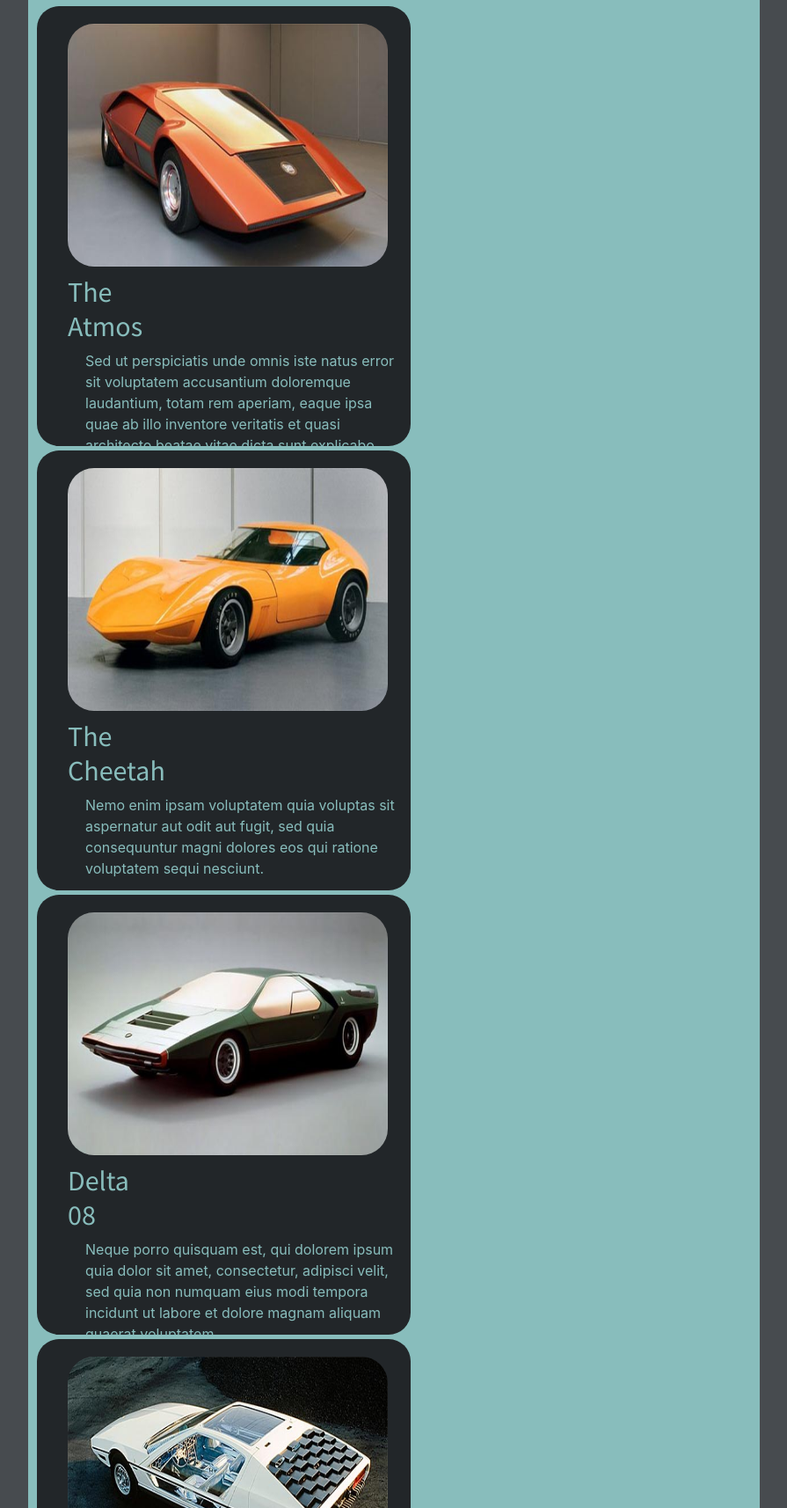
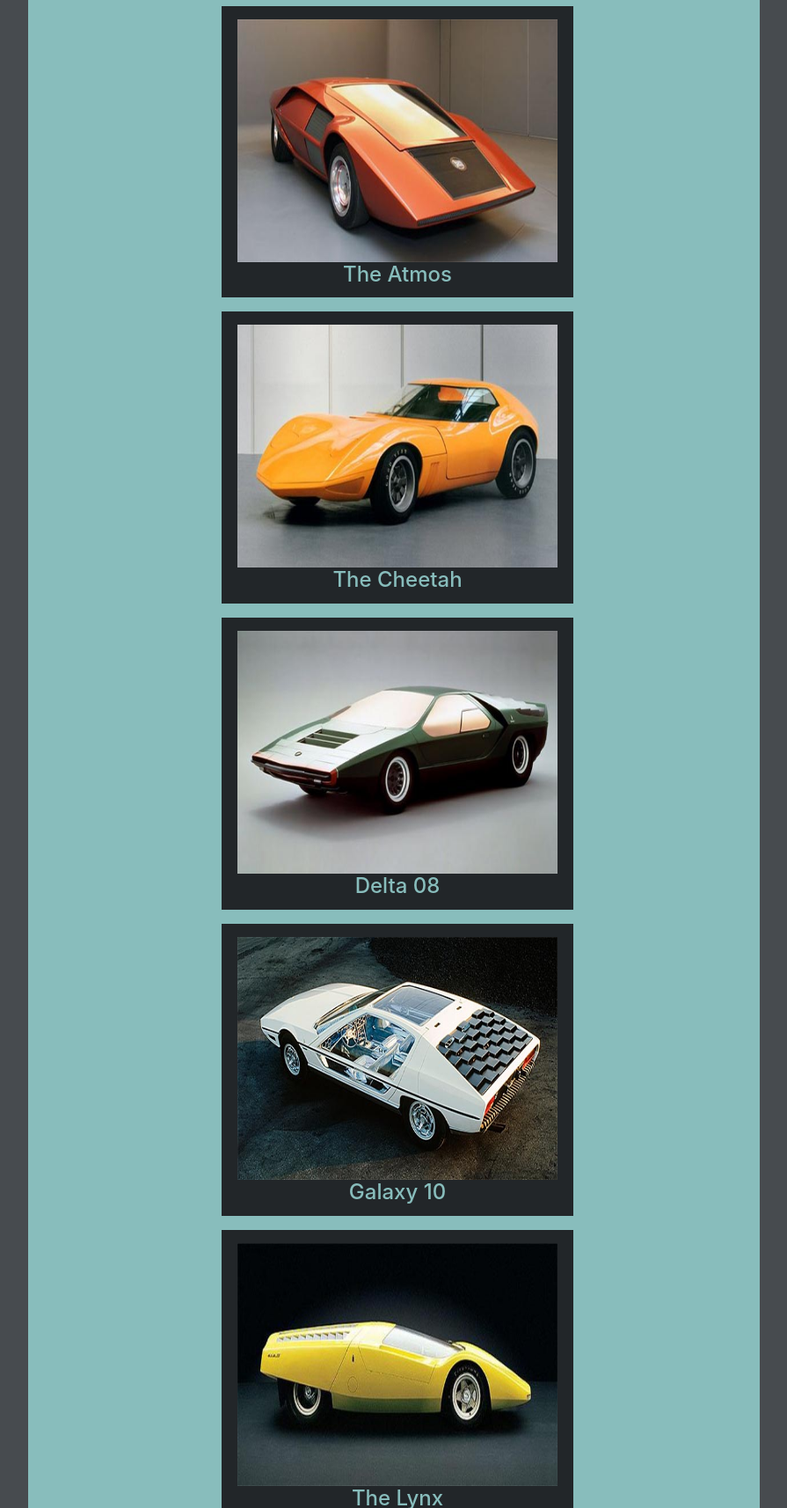
Before and after one commit to vinedsel/astro-moderne, a website: page inventory.html in a window 1280 px wide. Shown: the part 1086-2800 px from the top of the page at 88% size, without its empty margins (192-1087 px from the left). Drawn offline with nearby package versions, Linux system fonts and the light colour scheme; a web font is replaced by a local one.

Commit message:
Unordered list structure scrapped for the presentation modules. Layout is mostly done. Still fixing search feature. And added a frame to the carousel

```diff
--- a/app.js
+++ b/app.js
@@ -8,3 +8,24 @@ $(document).ready(function(){
     autoplaySpeed: 3000
   });
 });
+
+// Search Engine
+
+function myFunction() {
+  // Declare variables
+  var input, filter, ul, li, a, i;
+  input = document.getElementById('myInput');
+  filter = input.value.toUpperCase();
+  ul = document.getElementById("stack");
+  li = ul.getElementsByTagName("h4");
+
+  // Loop through all list items, and hide those who don't match the search query
+  for (i = 0; i < li.length; i++) {
+    a = li[i].getElementsByTagName("article")[0];
+    if (a.innerHTML.toUpperCase().indexOf(filter) > -1) {
+      li[i].style.display = "";
+    } else {
+      li[i].style.display = "none";
+    }
+  }
+}
--- a/asteroid.css
+++ b/asteroid.css
@@ -245,6 +245,11 @@ iframe {
   margin: 0 auto;
   width: 80%;
   height: 100%;
+  background-color: #222629;
+  padding-left: 40px;
+  padding-right: 40px;
+  padding-top: 40px;
+  border-radius: 25px;
 }
 
 .showcase {
@@ -259,10 +264,11 @@ iframe {
   font-family: 'Source Sans Pro', sans-serif;
   text-align: center;
   padding-top: 10px;
+  color: #88BDBC;
 }
 
 #sliders {
-  border-radius: 25px;
+  border-radius: 20px;
   width: 100%;
   height: 90%;
 }
@@ -284,74 +290,37 @@ input {
 
 /* Modular Presentation Cubes  */
 
-.presentation {
-  margin: 0 auto;
+.container-fluid {
+  position: relative;
+  justify-content: center;
+  display: flex;
+  flex-wrap: wrap;
 }
 
-ul {
-  position: relative;
-  justify-content: center;
-  margin: 0 auto;
-  list-style: inside;
-  display: inline-block;
-
+#stack {
+  margin: 1%;
 }
 
 article {
-  position: relative;
   justify-content: center;
-  margin: 0 auto;
   background-color: #222629;
-  width: 425px;
-  height: 500px;
-  border-radius: 25px;
-  margin-bottom: -30px;
-  margin-right: -20px;
-  padding-right: 20px;
-  padding-top: 20px;
+  width: 400px;
+  height: 100%;
+  margin: 1%;
+  padding-top: 15px;
 }
 
-.col-1 {
-  position: relative;
-  justify-content: center;
+#card {
+  display: block;
   margin: 0 auto;
-  margin-left: 20px;
-}
-
-.wishList {
-  position: relative;
-  justify-content: center;
-  margin: 0 auto;
-  /* background-color: grey; */
-  width: 425px;
-  height: 500px;
-  border-radius: 25px;
-  margin-bottom: 5px;
-}
-
-img {
-  border-radius: 30px;
-  margin-bottom: 10px;
 }
 
 h4 {
   text-align: center;
   color: #88BDBC;
-  font-size: 24pt;
-  font-family: 'Source Sans Pro', sans-serif;
 }
 
-p {
-  color: #88BDBC;
-  margin-left: 20px;
-  margin-right: 20px;
-}
 
-.txt {
-  font-size: 12pt;
-  color: #88BDBC;
-  width: 364px;
-}
 
 /* 3/3 */
 #footer {
--- a/inventory.html
+++ b/inventory.html
@@ -117,100 +117,71 @@
          <input onkeyup="myFunction()" id="myInput" type="text" class="searchbox" placeholder="Search Cars" />
        </div>
 
-       <div class="presentation" class="flex">
-         <ul id="myUL">
-           <li class="wishList">
+       <div class="container-fluid">
+          <div id="stack">
             <article id="atmos">
-               <div class="col-1">
-                 <img src="images/img/Atmos.jpg" alt="atmos" width="364" height="276">
-                 <h4>The Atmos</h4>
-                 <p class="txt">Sed ut perspiciatis unde omnis iste natus error sit voluptatem accusantium doloremque
-                   laudantium, totam rem aperiam, eaque ipsa quae ab illo inventore veritatis et quasi architecto beatae
-                   vitae dicta sunt explicabo.</p>
+              <img id="card" src="images/img/Atmos.jpg" alt="atmos" width="364" height="276">
+              <h4>
+                The Atmos
+              </h4>
+            </article>
           </div>
+          <div id="stack">
+            <article id="cheetah">
+              <img id="card" src="images/img/cheetah.jpg" alt="cheetah" width="364" height="276">
+              <h4>
+                The Cheetah
+              </h4>
             </article>
-           </li>
-
-           <li class="wishList">
-             <article id="cheetah">
-               <div class="col-1">
-                 <img src="images/img/cheetah.jpg" alt="cheetah" width="364" height="276">
-                 <h4>The Cheetah</h4>
-                 <p class="txt">Nemo enim ipsam voluptatem quia voluptas sit aspernatur aut odit aut fugit, sed quia
-                   consequuntur magni dolores eos qui ratione voluptatem sequi nesciunt.</p>
           </div>
+          <div id="stack">
+            <article id="delta08" >
+              <img id="card" src="images/img/delta08.jpg" alt="delta08" width="364" height="276">
+              <h4>
+                Delta 08
+              </h4>
             </article>
-           </li>
-
-           <li class="wishList">
-             <article id="delta08">
-               <div class="col-1">
-                 <img src="images/img/delta08.jpg" alt="delta08" width="364" height="276">
-                 <h4>Delta 08</h4>
-                 <p class="txt">Neque porro quisquam est, qui dolorem ipsum quia dolor sit amet, consectetur, adipisci
-                   velit, sed quia non numquam eius modi tempora incidunt ut labore et dolore magnam aliquam quaerat
-                   voluptatem.</p>
           </div>
+          <div id="stack">
+            <article id="galaxy10">
+              <img id="card" src="images/img/galaxy10.jpg" alt="galaxy10" width="364" height="276">
+              <h4>
+                Galaxy 10
+              </h4>
             </article>
-           </li>
-
-           <li class="wishList">
-             <article id="galaxy10">
-               <div class="col-1">
-                 <img src="images/img/galaxy10.jpg" alt="galaxy10" width="364" height="276">
-                 <h4>Galaxy 10</h4>
-                 <p class="txt">Ut enim ad minima veniam, quis nostrum exercitationem ullam corporis suscipit
-                   laboriosam, nisi ut aliquid ex ea commodi consequatur?</p>
           </div>
+          <div id="stack">
+            <article id="lynx">
+              <img id="card" src="images/img/lynx.jpg" alt="lynx" width="364" height="276">
+              <h4>
+                The Lynx
+              </h4>
             </article>
-           </li>
-
-           <li class="wishList">
-             <article id="lynx">
-               <div class="col-1">
-                 <img src="images/img/lynx.jpg" alt="lynx" width="364" height="276">
-                 <h4>The Lynx</h4>
-                 <p class="txt">Quis autem vel eum iure reprehenderit qui in ea voluptate velit esse quam nihil
-                   molestiae consequatur, vel illum qui dolorem eum fugiat quo voluptas nulla pariatur?</p>
           </div>
+          <div id="stack">
+            <article id="mark3">
+              <img id="card" src="images/img/mark3.jpg" alt="mark3" width="364" height="276">
+              <h4>
+                The Mark 3
+              </h4>
             </article>
-           </li>
-
-           <li class="wishList">
-             <article id="mark3">
-               <div class="col-1">
-                 <img src="images/img/mark3.jpg" alt="mark3" width="364" height="276">
-                 <h4>The Mark 3</h4>
-                 <p class="txt">At vero eos et accusamus et iusto odio dignissimos ducimus qui blanditiis praesentium
-                   voluptatum deleniti atque corrupti quos dolores et quas molestias excepturi sint occaecati cupiditate
-                   non provident, similique sunt in culpa.</p>
           </div>
+          <div id="stack">
+            <article id="mooncruiser">
+              <img id="card" src="images/img/mooncruiser.jpg" alt="mooncruiser" width="364" height="276">
+              <h4>
+                The Mooncruiser
+              </h4>
             </article>
-           </li>
-
-           <li class="wishList">
-             <article id="mooncruiser">
-               <div class="col-1">
-                 <img src="images/img/mooncruiser.jpg" alt="mooncruiser" width="364" height="276">
-                 <h4>The Mooncruiser</h4>
-                 <p class="txt">Et harum quidem rerum facilis est et expedita distinctio. Nam libero tempore, cum soluta
-                   nobis est eligendi optio cumque nihil impedit quo minus id quod maxime placeat facere.</p>
           </div>
+          <div id="stack">
+            <article id="venus">
+              <img id="card" src="images/img/venus.jpg" alt="venus" width="364" height="276">
+              <h4>
+                The Venus
+              </h4>
             </article>
-           </li>
-
-           <li class="wishList">
-             <article id="venus">
-               <div class="col-1">
-                 <img src="images/img/venus.jpg" alt="venus" width="364" height="276">
-                 <h4>The Venus</h4>
-                 <p class="txt">Et harum quidem rerum facilis est et expedita distinctio. Nam libero tempore, cum soluta
-                   nobis est eligendi optio cumque nihil impedit quo minus id quod maxime placeat facere.</p>
           </div>
-             </article>
-           </li>
-
-         </ul>
        </div>
 
       </div>
```
Lines whose indentation alone changed are shown as unchanged.
